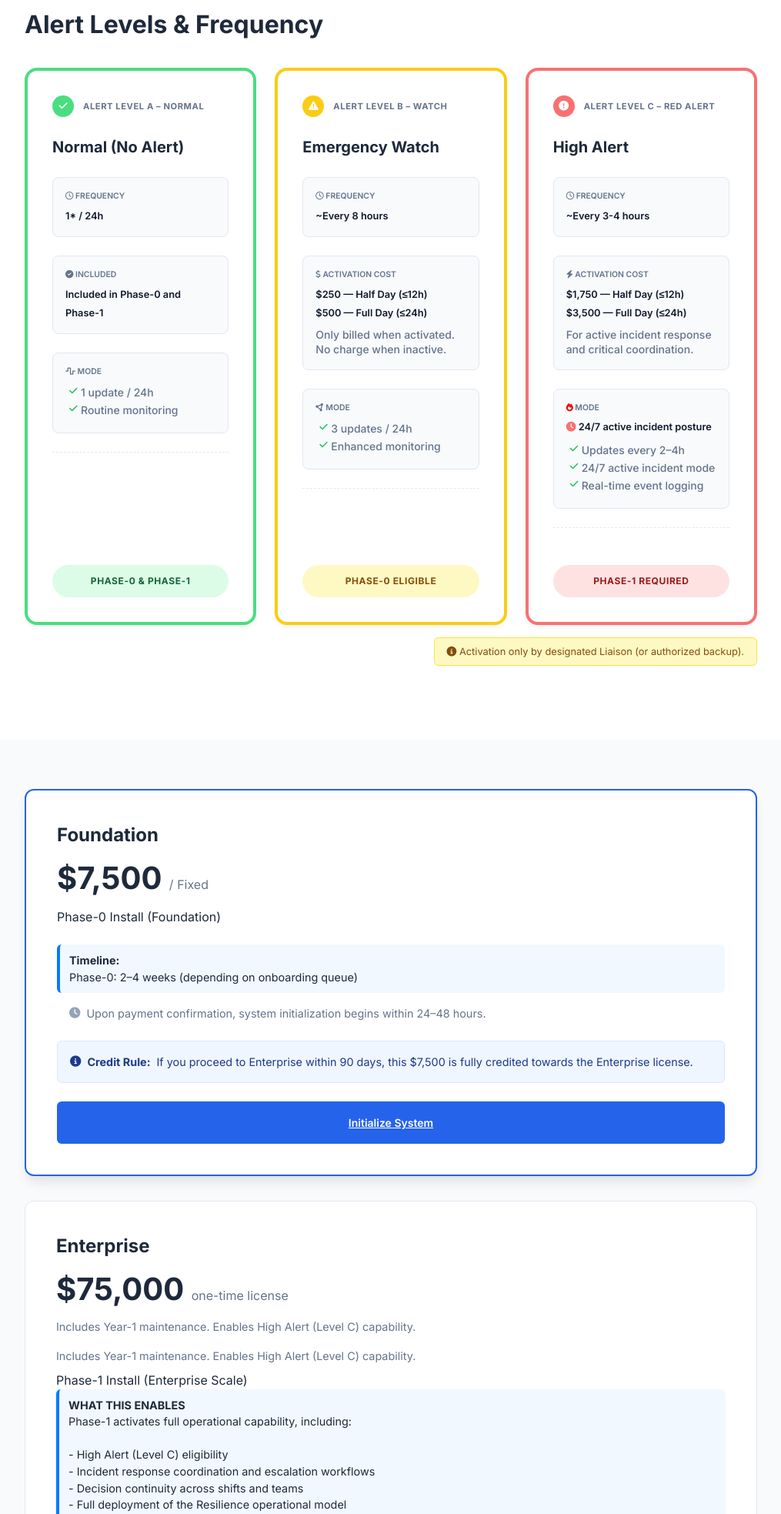
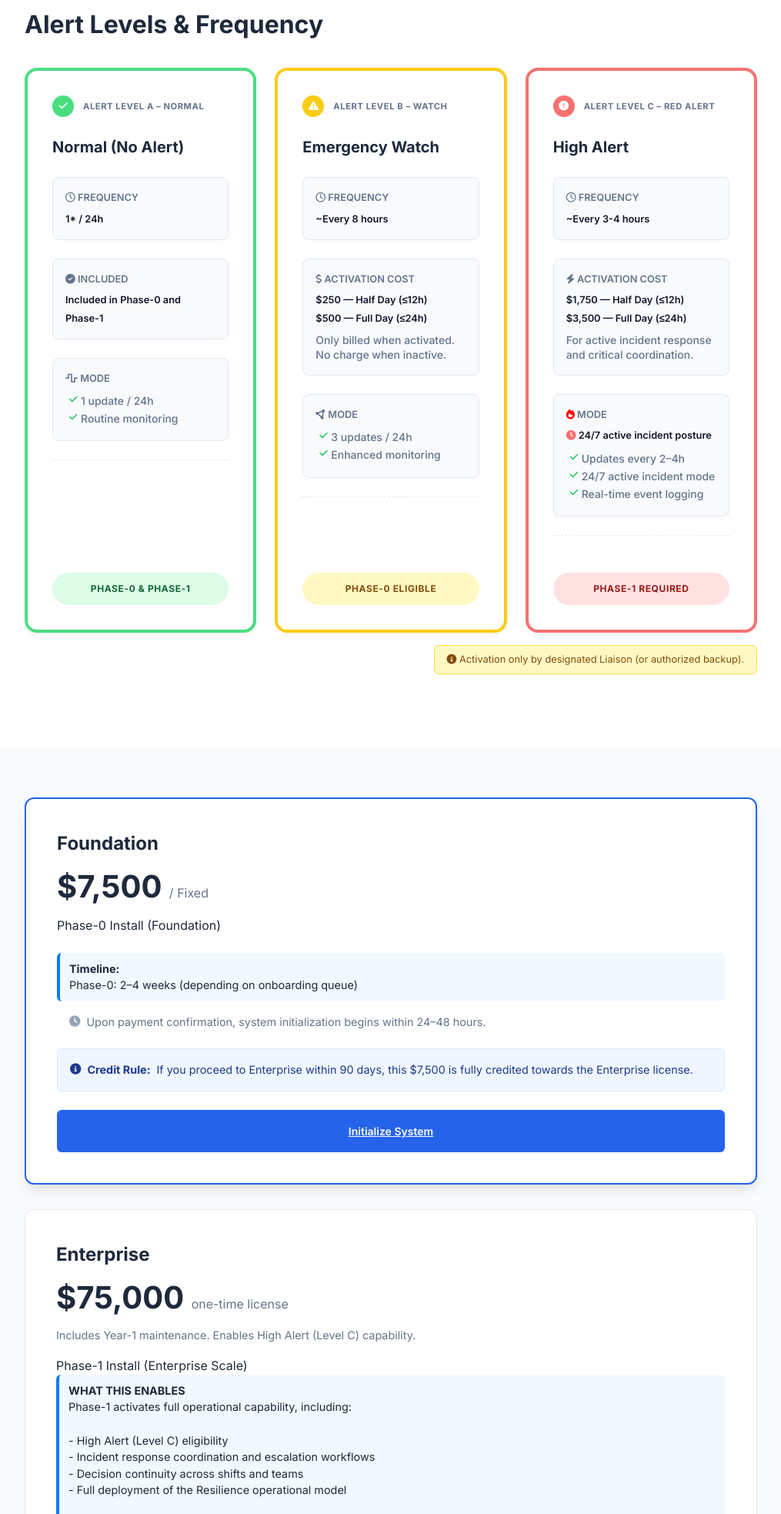
Before and after one commit to Aparnamuppanamaven/Resilience_updated, a Django app: page / in a window 1280 px wide. Shown: the part 3065-5032 px from the top of the page at 77% size, without its empty margins (132-1147 px from the left). Run offline with Django 5.2, Linux system fonts and the light colour scheme; parts of the project's set-up code (start-up, migrations or seed data) failed here and were passed over.

Commit message:
ui changes

```diff
--- a/core/templates/core/index.html
+++ b/core/templates/core/index.html
@@ -316,7 +316,6 @@
                         Includes Year-1 maintenance. Enables High Alert (Level C) capability.
                     </p>
 
-                <p style="margin-bottom: 0.5rem; font-size: 0.9rem; color: var(--text-secondary); line-height: 1.5;">Includes Year-1 maintenance. Enables High Alert (Level C) capability.</p>
 
                 <p>Phase-1 Install (Enterprise Scale)</p>
             </div>
--- a/static/css/styles.css
+++ b/static/css/styles.css
@@ -1588,7 +1588,7 @@ body {
 
 .freq-label {
     display: block;
-    font-size: 0.65rem;
+    font-size: 0.8rem;
     text-transform: uppercase;
     color: var(--text-secondary);
     margin-bottom: 0.25rem;
```
